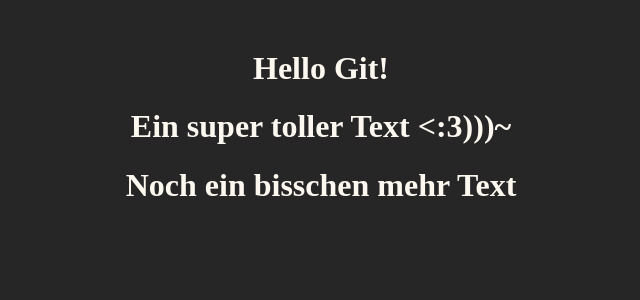
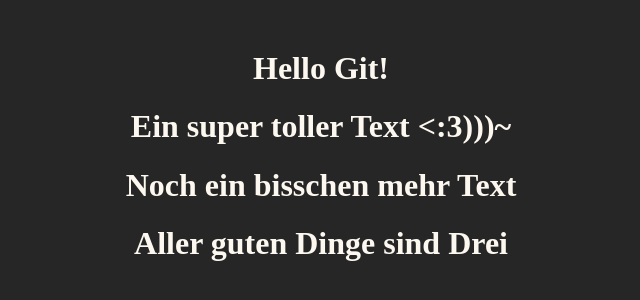
Before and after one commit to fabiandarga/git-teamwork, a plain HTML site: page website/index.html in a window 1280 px wide. Shown: the whole page, without its empty margins (319-959 px from the left). Drawn offline with Linux system fonts and the light colour scheme.

Commit message:
aller guten Dinge sind drei

```diff
--- a/website/index.html
+++ b/website/index.html
@@ -27,6 +27,8 @@
 		<h1> Ein super toller Text <:3)))~ </h1>
 
 		<h1> Noch ein bisschen mehr Text </h1>
+
+		<h1> Aller guten Dinge sind Drei </h1>
     </div>
 </body>
 </html>
```
